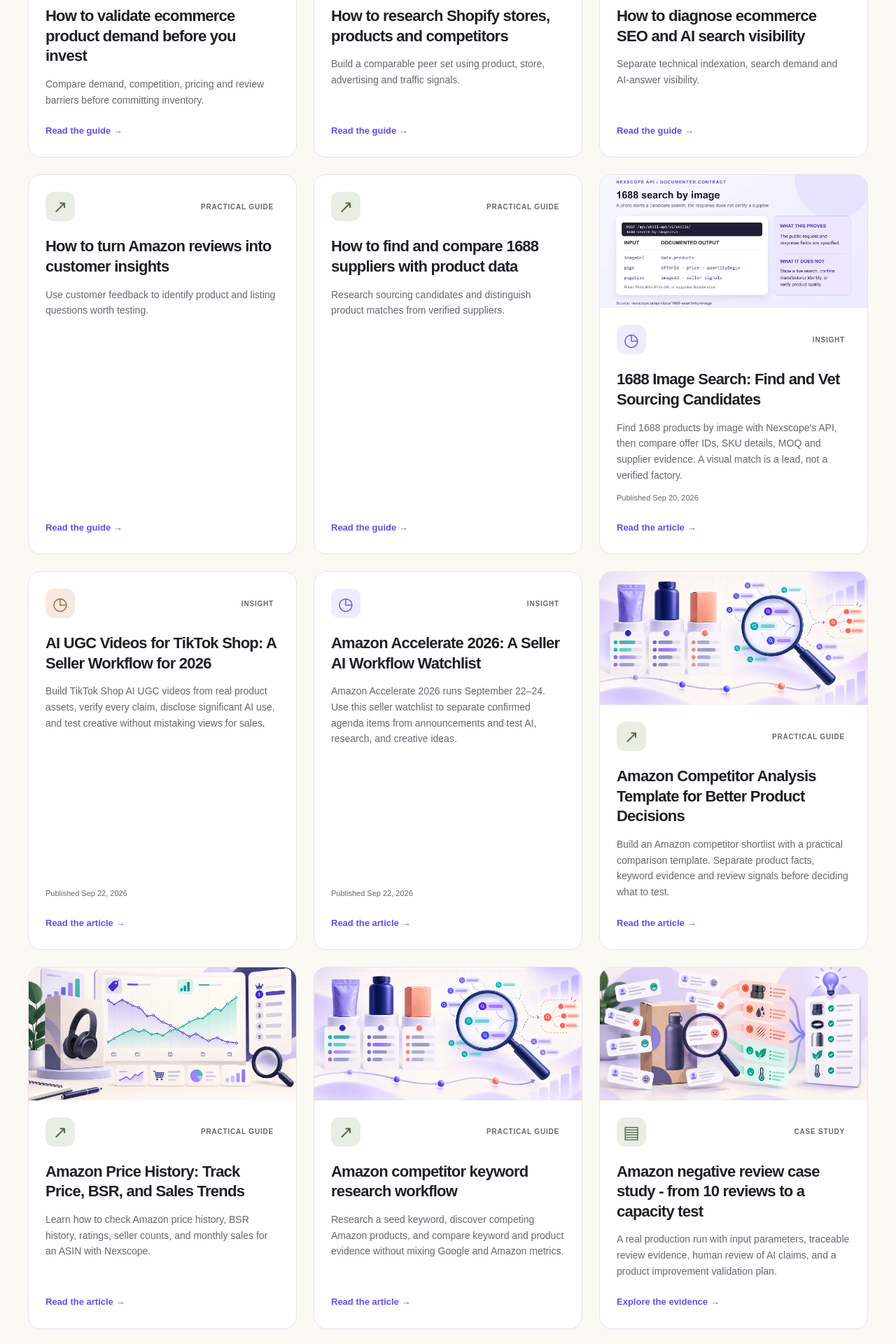
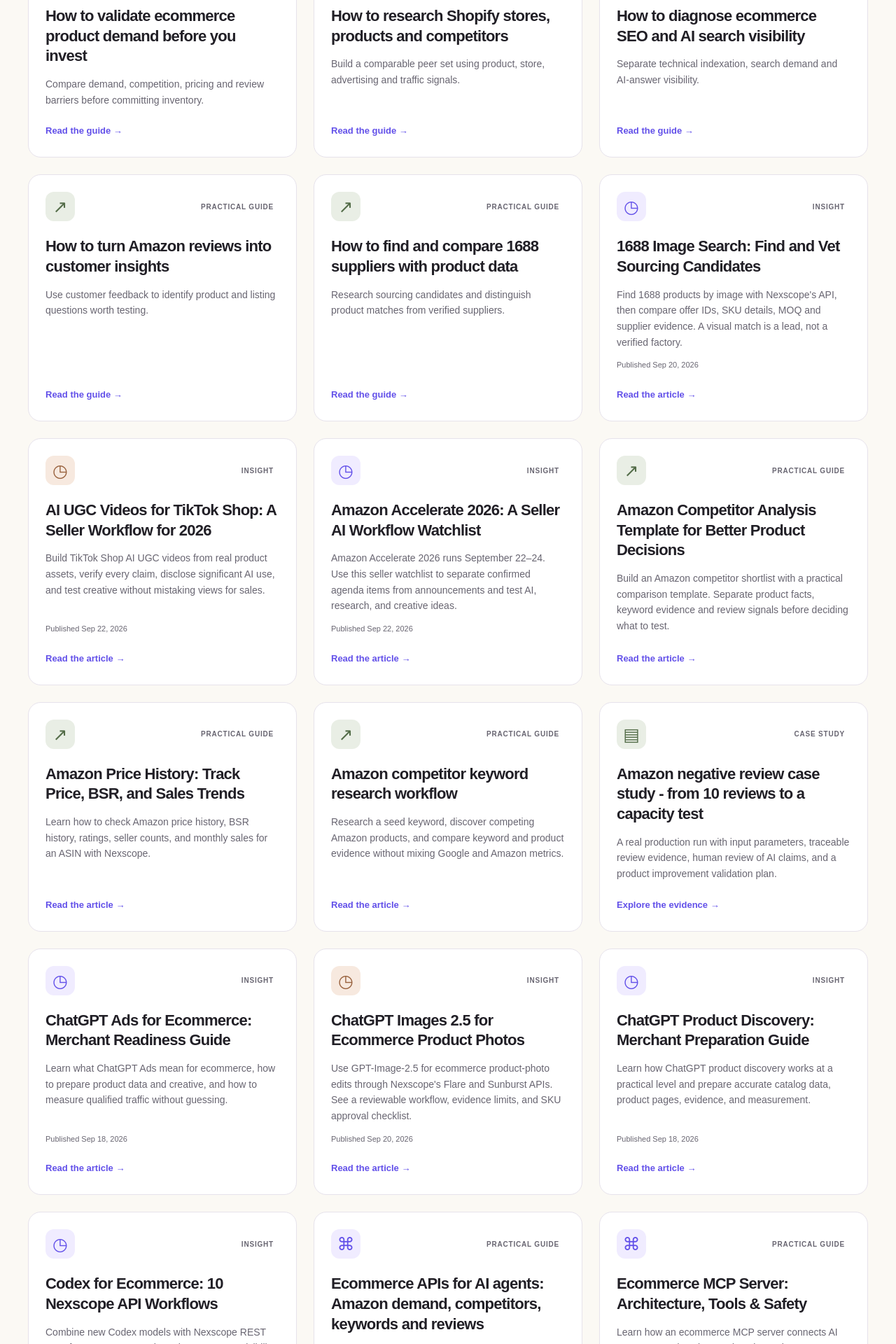
Before and after one commit to nexscope-ai/ecommerce-ai-tools, a Jekyll site: the page built from docs/index.md, in a window 1280 px wide. Shown: the part 1213-3133 px from the top of the page at 70% size. Built offline with Jekyll 4.4.1, drawn with Linux system fonts in a browser that asks for light colours.

Commit message:
Keep learning directory cards visually consistent

```diff
--- a/docs/_includes/resource-library.html
+++ b/docs/_includes/resource-library.html
@@ -62,7 +62,6 @@
       {% if item.url contains 'api' or item.url contains 'mcp' or item.url contains 'getting-started' %}{% assign topic = 'build' %}{% endif %}
       {% if item.topic %}{% assign topic = item.topic %}{% endif %}
       <article class="trend-card resource-card" data-kind="{{ kind }}" data-topic="{{ topic }}"><a href="{{ item.url | relative_url }}">
-        {% if item.image %}<div class="card-art"><img src="{{ item.image | relative_url }}" alt="" loading="lazy" width="720" height="405"></div>{% endif %}
         <div class="resource-card-top"><span class="resource-symbol" aria-hidden="true">{% if kind == 'alternative' %}⇄{% elsif kind == 'trend' %}◷{% elsif kind == 'case-study' %}▤{% elsif topic == 'creative' %}▷{% elsif topic == 'build' %}⌘{% else %}↗{% endif %}</span><span class="card-tag">{% if kind == 'case-study' %}CASE STUDY{% elsif kind == 'trend' %}INSIGHT{% elsif kind == 'alternative' %}COMPARISON{% else %}PRACTICAL GUIDE{% endif %}</span></div>
         <div class="card-body"><h3>{{ item.title | escape }}</h3><p>{{ item.description | escape }}</p>{% if item.date_published and kind == 'trend' %}<time datetime="{{ item.date_published }}">Published {{ item.date_published | date: '%b %-d, %Y' }}</time>{% endif %}<span class="read-link">{% if kind == 'case-study' %}Explore the evidence{% elsif kind == 'alternative' %}Compare options{% else %}Read the article{% endif %} →</span></div>
       </a></article>
```
